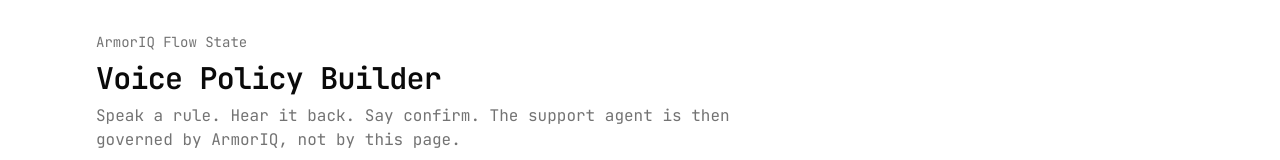
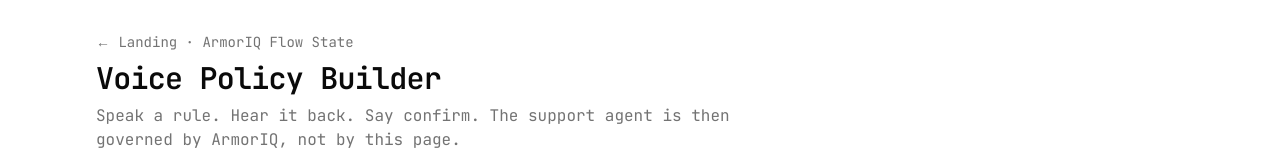
Before and after one commit to Thesilentprogramer/Armoriq-flow-state-Hackathon, a Next.js app: page /builder in a window 1280 px wide. Shown: the top 160 px of the page. Built offline with nearby package versions, Linux system fonts and the light colour scheme; no server answers.

Commit message:
Add terminal-native landing shell and move the builder to /builder.

```diff
--- a/components/policy-builder.tsx
+++ b/components/policy-builder.tsx
@@ -222,7 +222,13 @@
   return (
     <main className="mx-auto flex w-full max-w-6xl flex-1 flex-col gap-6 px-4 py-8 md:px-8">
       <header className="flex flex-col gap-2">
-        <p className="text-sm text-muted-foreground">ArmorIQ Flow State</p>
+        <p className="text-sm text-muted-foreground">
+          <a href="/" className="underline-offset-2 hover:underline">
+            ← Landing
+          </a>
+          {" · "}
+          ArmorIQ Flow State
+        </p>
         <h1 className="text-3xl font-semibold tracking-tight">Voice Policy Builder</h1>
         <p className="max-w-2xl text-muted-foreground">
           Speak a rule. Hear it back. Say confirm. The support agent is then governed by ArmorIQ, not by this page.
```
